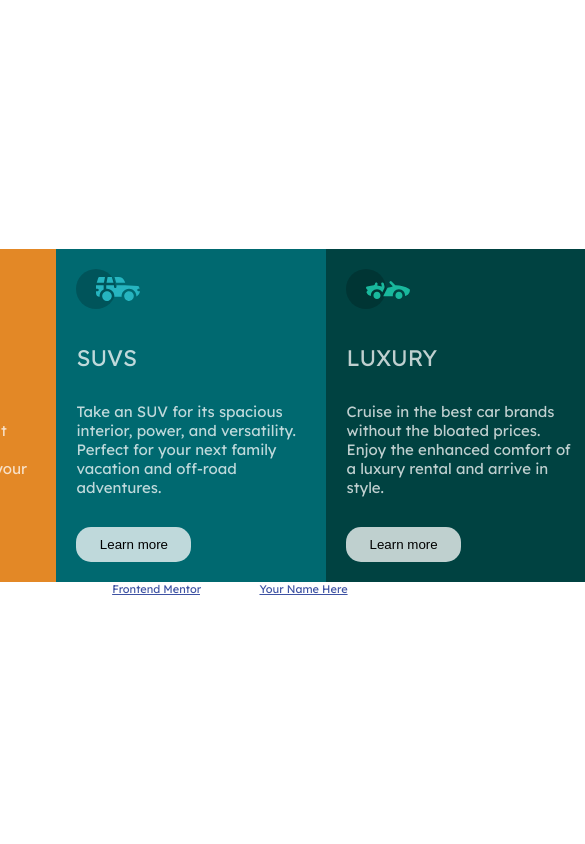
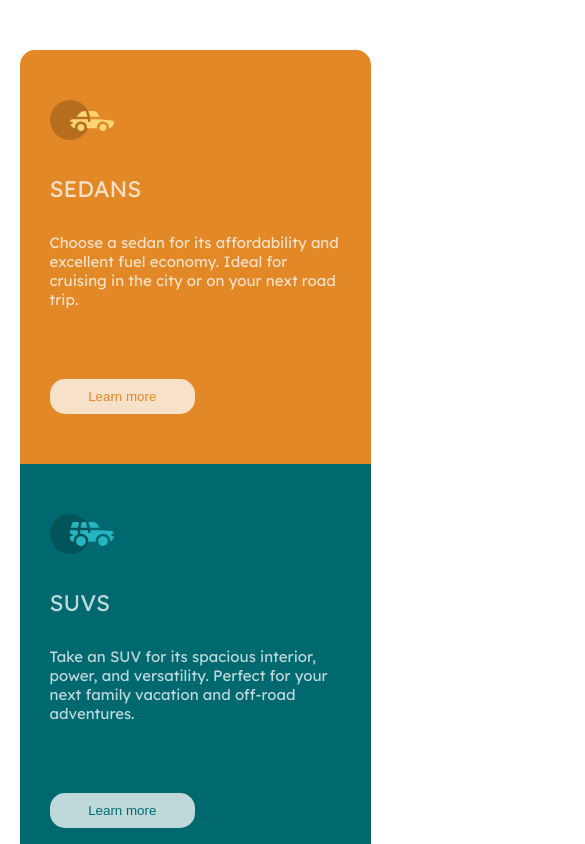
Before and after one commit to marcinsmok/3-column-preview-card-component-frontendmentor-challenge6, a plain HTML site: page index.html in a window 390 px wide. Shown: the top 844 px of the page, 585 px wide, since content can reach past the window. Drawn offline with Linux system fonts and the light colour scheme.

Commit message:
finish style

```diff
--- a/styles.css
+++ b/styles.css
@@ -26,21 +26,24 @@ body {
 main {
   display: flex;
   width: 80rem;
+  border-radius: 1.5rem;
 }
 
 .suvs,
 .sedans,
 .luxury {
   display: flex;
+  flex: 1;
   flex-direction: column;
   justify-content: center;
   font-size: 1.5rem;
   gap: 3rem;
-  padding: 2rem;
+  padding: 5rem 3rem;
 }
 
 .sedans {
   background-color: var(--BrightOrange);
+  border-radius: 1.5rem 0 0 1.5rem;
 }
 
 .suvs {
@@ -49,11 +52,16 @@ main {
 
 .luxury {
   background-color: var(--VeryDarkCyan);
+  border-radius: 0 1.5rem 1.5rem 0;
 }
 
 h1 {
   text-transform: uppercase;
   font-weight: 400;
+}
+
+p {
+  padding-bottom: 4rem;
 }
 button {
   padding: 1rem;
@@ -62,7 +70,21 @@ button {
   border-style: none;
   background-color: var(--TransparentWhiteParagraphs);
 }
+.sedans button {
+  color: var(--BrightOrange);
+}
 
+.suvs button {
+  color: var(--DarkCyan);
+}
+
+.luxury button {
+  color: var(--VeryDarkCyan);
+}
+
+footer {
+  bottom: 0;
+}
 .attribution {
   font-size: 11px;
   text-align: center;
@@ -71,3 +93,23 @@ button {
 .attribution a {
   color: hsl(228, 45%, 44%);
 }
+
+@media (max-width: 800px) {
+  body {
+    padding-top: 5rem;
+  }
+
+  main {
+    flex-direction: column;
+    width: 90vw;
+    min-height: 80vh;
+  }
+
+  .sedans {
+    border-radius: 1.5rem 1.5rem 0 0;
+  }
+  .luxury {
+    background-color: var(--VeryDarkCyan);
+    border-radius: 0 0 1.5rem 1.5rem;
+  }
+}
```
